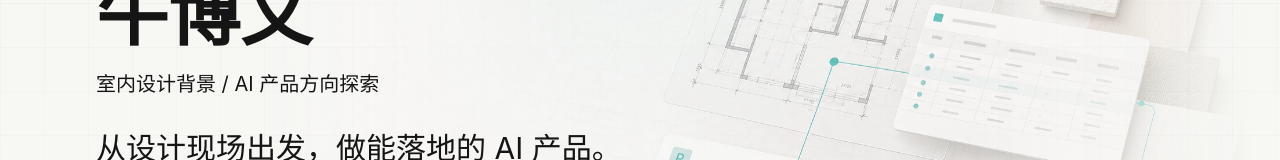
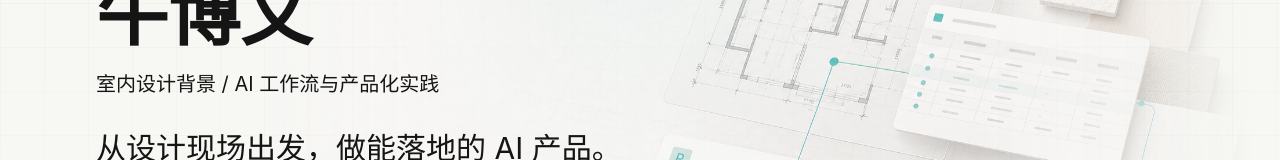
Before and after one commit to hirofumi040/my-web, a React (Vite) app: page / in a window 1280 px wide. Shown: the part 305-465 px from the top of the page. Built offline with nearby package versions, Linux system fonts and the light colour scheme.

Commit message:
Make hero positioning capability oriented

```diff
--- a/src/main.jsx
+++ b/src/main.jsx
@@ -201,7 +201,7 @@ function Hero() {
             牛博文
           </h1>
           <p className="mt-5 text-lg text-black/62 md:text-xl">
-            室内设计背景 / AI 产品方向探索
+            室内设计背景 / AI 工作流与产品化实践
           </p>
           <p className="mt-8 max-w-2xl text-2xl leading-relaxed md:text-3xl">
             从设计现场出发，做能落地的 AI 产品。
```
